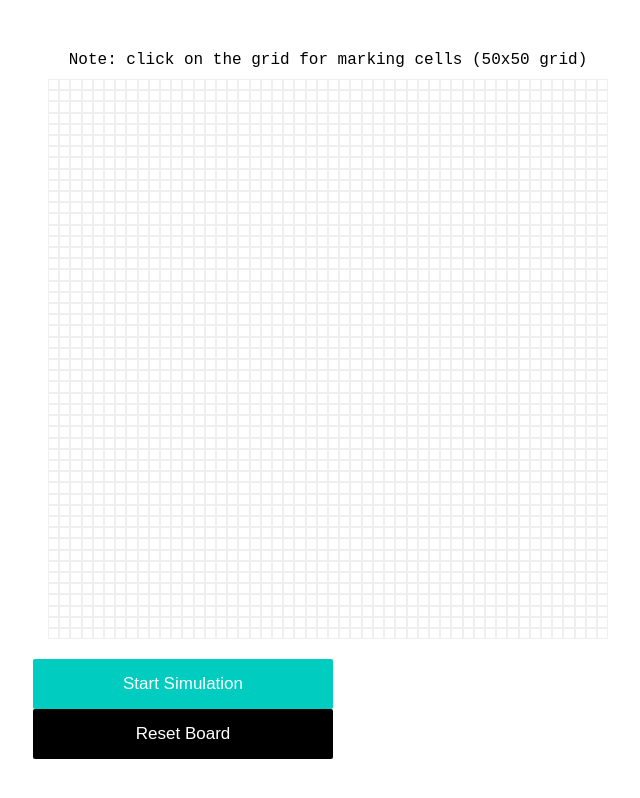
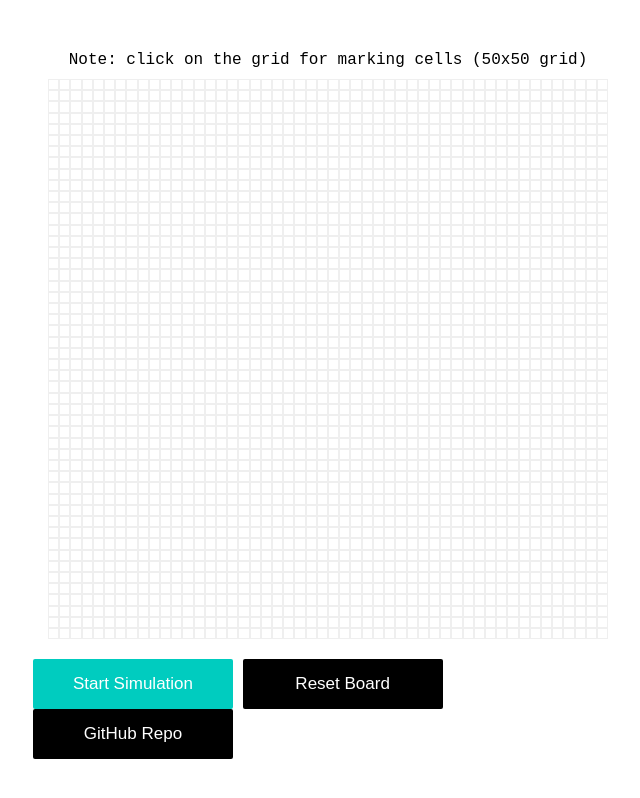
Before and after one commit to AramRafeq/game-of-life, a Svelte app: page / in a window 1280 px wide. Shown: the top 798 px of the page, without its empty margins (312-952 px from the left). Built offline with nearby package versions, Linux system fonts and the light colour scheme.

Commit message:
new build github button added

```diff
--- a/src/App.css
+++ b/src/App.css
@@ -64,14 +64,15 @@ body {
   padding: 20px;
 }
 
-button {
+button,
+.button {
   background-color: black;
   color: white;
   border: none;
   padding: 15px;
   font-size: 17px;
   border-radius: 2px;
-  min-width: 300px;
+  min-width: 200px;
   cursor: pointer;
 }
 
--- a/src/App.svelte
+++ b/src/App.svelte
@@ -161,6 +161,14 @@
       >
         Reset Board
       </button>
+      <button
+        type="button"
+        on:click={() => {
+          window.location = "https://github.com/AramRafeq/game-of-life";
+        }}
+      >
+        GitHub Repo
+      </button>
     </div>
   </div>
 </div>
```
Also changed, not shown: 5 other files (tests, documents, lock files or other folders).
